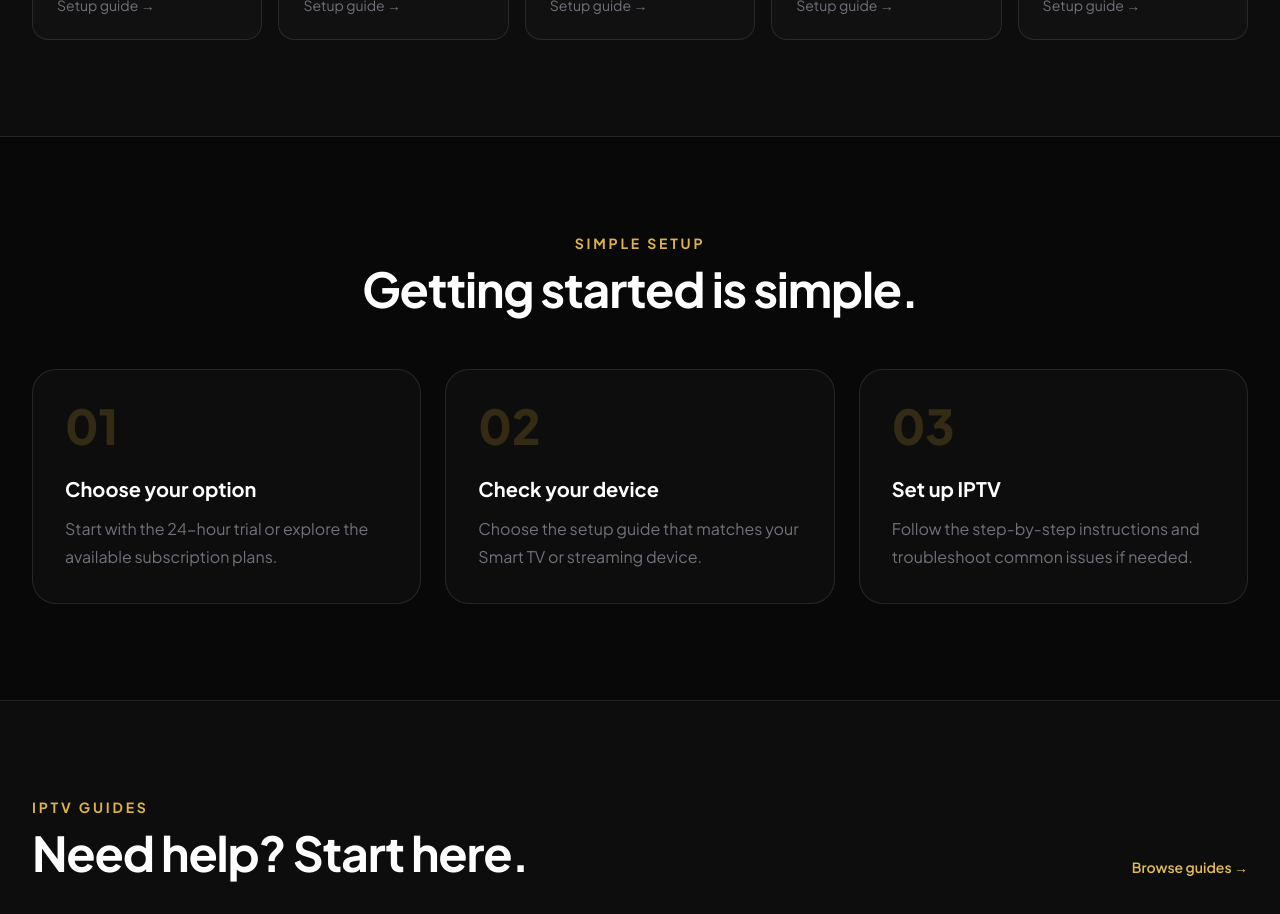
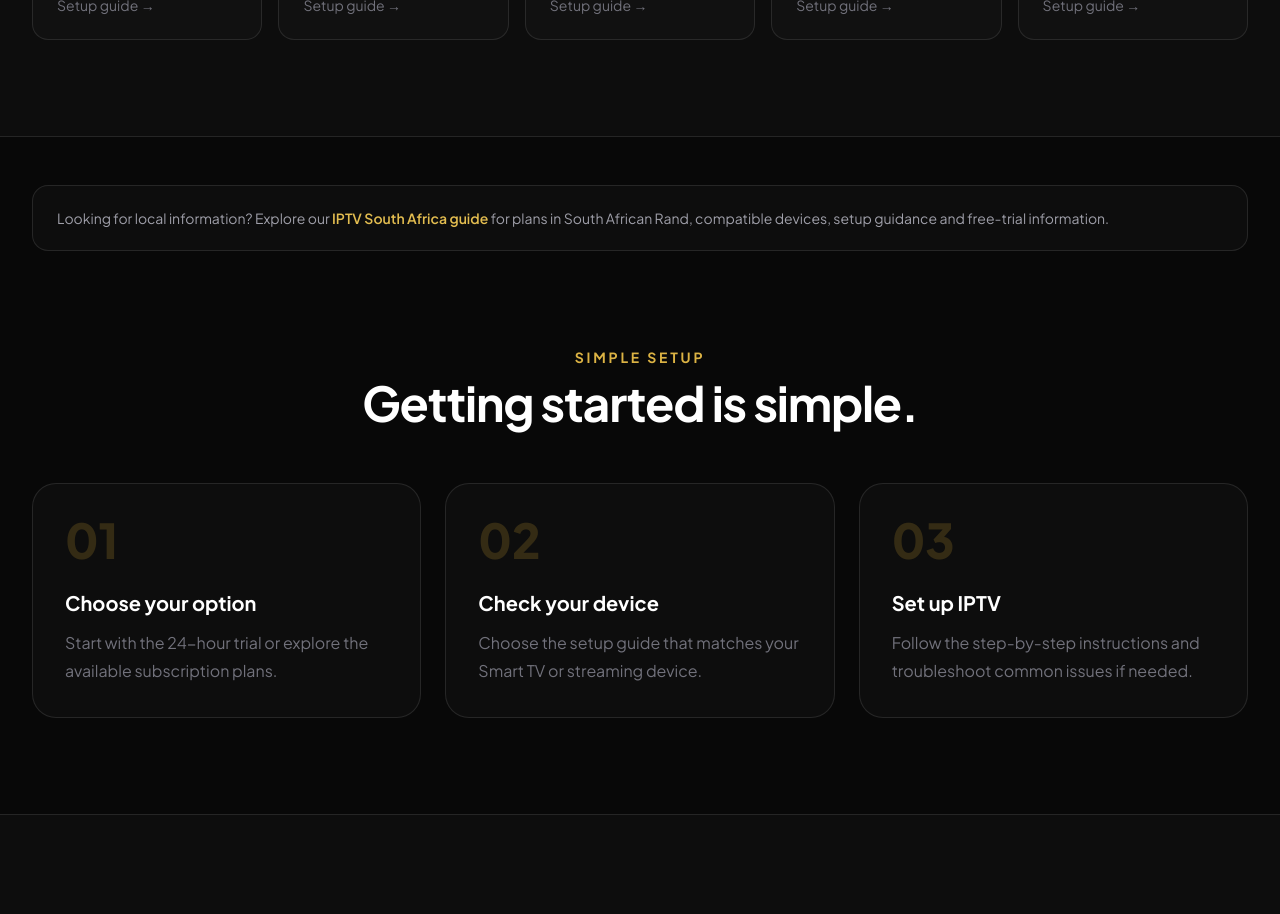
Before and after one commit to agentdesk3/goldentv, a Next.js app: page / in a window 1280 px wide. Shown: the part 2640-3554 px from the top of the page. Built offline with nearby package versions, Linux system fonts and the light colour scheme.

Commit message:
seo: strengthen South Africa internal linking

```diff
--- a/app/page.tsx
+++ b/app/page.tsx
@@ -308,6 +308,25 @@ rel="noopener noreferrer"
         </div>
       </section>
 
+      {/* South Africa SEO pathway */}
+      <section className="bg-[#080808]">
+        <div className="mx-auto max-w-7xl px-5 pt-10 sm:px-8 sm:pt-12">
+          <div className="rounded-2xl border border-white/10 bg-white/[0.025] px-6 py-5 sm:flex sm:items-center sm:justify-between sm:gap-8">
+            <p className="text-sm leading-6 text-zinc-400">
+              Looking for local information? Explore our{" "}
+              <Link
+                href="/iptv-south-africa/"
+                className="font-semibold text-[#e3bd50] hover:text-[#f5d77d]"
+              >
+                IPTV South Africa guide
+              </Link>{" "}
+              for plans in South African Rand, compatible devices, setup guidance
+              and free-trial information.
+            </p>
+          </div>
+        </div>
+      </section>
+
       {/* How it works */}
       <section className="bg-[#080808]">
         <div className="mx-auto max-w-7xl px-5 py-20 sm:px-8 sm:py-24">
```
